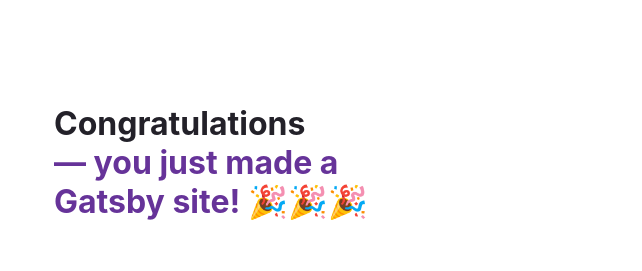
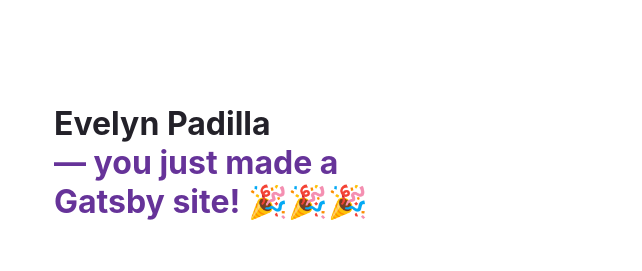
Before and after one commit to evning/evp, a Gatsby site: page / in a window 1280 px wide. Shown: the top 271 px of the page, without its empty margins (50-692 px from the left). Built offline with nearby package versions, Linux system fonts and the light colour scheme; Gatsby itself is replaced by a stand-in of ours.

Commit message:
Update index.js

```diff
--- a/src/pages/index.js
+++ b/src/pages/index.js
@@ -127,7 +127,7 @@ const IndexPage = () => {
   return (
     <main style={pageStyles}>
       <h1 style={headingStyles}>
-        Congratulations
+        Evelyn Padilla
         <br />
         <span style={headingAccentStyles}>— you just made a Gatsby site! 🎉🎉🎉</span>
       </h1>
```
